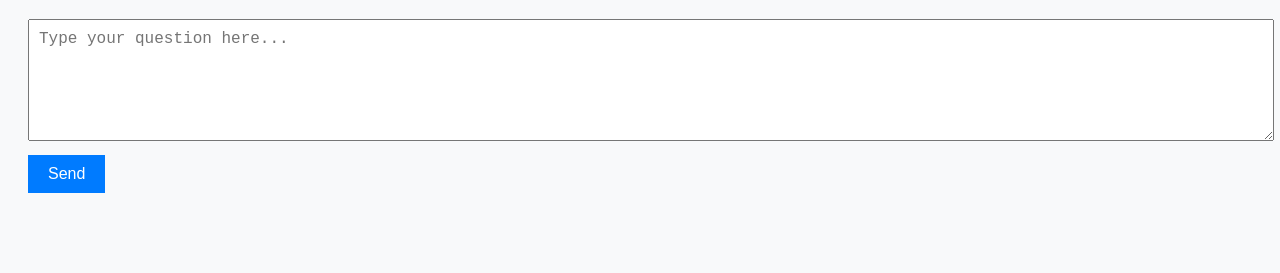
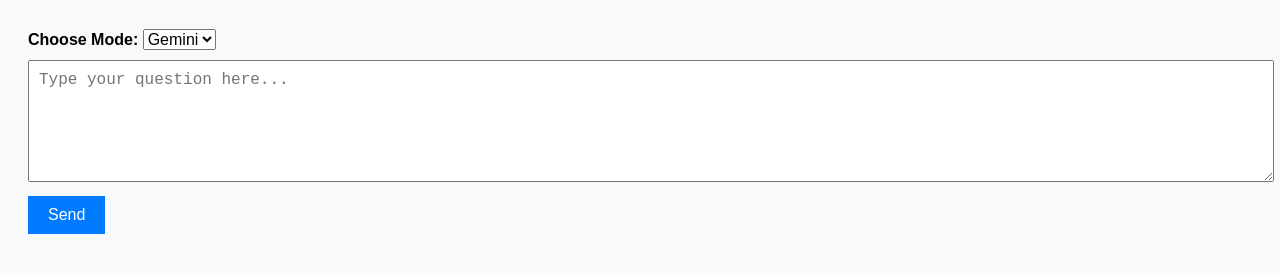
Before and after one commit to AgniNET/AGNI-Frontend, a plain HTML site: page index.html in a window 1280 px wide. Shown: the part 89-362 px from the top of the page. Drawn offline with Linux system fonts and the light colour scheme.

Commit message:
Update index.html

```diff
--- a/index.html
+++ b/index.html
@@ -15,18 +15,20 @@
       color: #333;
     }
 
+    select, textarea, button {
+      font-size: 16px;
+      margin-top: 10px;
+    }
+
     textarea {
       width: 100%;
       height: 100px;
       padding: 10px;
-      font-size: 16px;
       resize: vertical;
     }
 
     button {
       padding: 10px 20px;
-      margin-top: 10px;
-      font-size: 16px;
       background-color: #007bff;
       color: white;
       border: none;
@@ -43,10 +45,23 @@
       background-color: #e9ecef;
       border-radius: 5px;
     }
+
+    label {
+      font-weight: bold;
+    }
   </style>
 </head>
 <body>
-  <h1>Ask AGNI </h1>
+  <h1>Ask AGNI</h1>
+
+  <!-- 🔽 Dropdown for selecting mode -->
+  <label for="mode">Choose Mode:</label>
+  <select id="mode" onchange="handleModeChange()">
+    <option value="gemini" selected>Gemini</option>
+    <option value="tidio">Tidio</option>
+  </select>
+
+  <!-- Input Section -->
   <textarea id="prompt" placeholder="Type your question here..."></textarea>
   <br />
   <button onclick="sendPrompt()">Send</button>
@@ -54,7 +69,27 @@
   <div id="response" class="response" style="display: none;"></div>
 
   <script>
+    function handleModeChange() {
+      const mode = document.getElementById('mode').value;
+      const textarea = document.getElementById('prompt');
+      const responseDiv = document.getElementById('response');
+
+      if (mode === 'gemini') {
+        textarea.disabled = false;
+        textarea.placeholder = "Type your question here...";
+        responseDiv.style.display = 'none';
+      } else if (mode === 'tidio') {
+        textarea.disabled = true;
+        textarea.placeholder = "Use the chat widget in the bottom-right corner.";
+        responseDiv.style.display = 'block';
+        responseDiv.innerHTML = `<strong>Use the Tidio chat widget below ⬇️</strong>`;
+      }
+    }
+
     async function sendPrompt() {
+      const mode = document.getElementById('mode').value;
+      if (mode !== 'gemini') return;
+
       const prompt = document.getElementById('prompt').value;
       const responseDiv = document.getElementById('response');
       responseDiv.style.display = 'block';
@@ -80,7 +115,8 @@
       }
     }
   </script>
-  <!-- Tidio Live Chat -->
-<script src="//code.tidio.co/6itqp8smaiqyvu7cxckgydxqqxcqxuhl.js" async></script>
+
+  <!-- ✅ Tidio Live Chat Widget Script -->
+  <script src="//code.tidio.co/6itqp8smaiqyvu7cxckgydxqqxcqxuhl.js" async></script>
 </body>
 </html>
```
